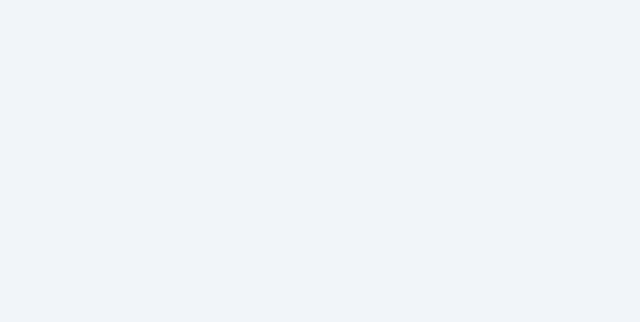
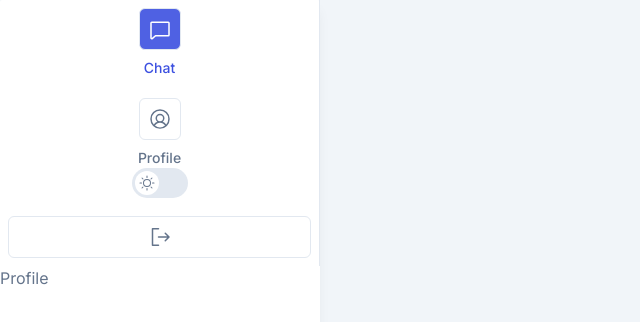
Before and after one commit to Ashrithiiitdm/Chat, a React (Vite) app in the folder client/: page /dashboard/profile in a window 1280 px wide. Before the commit this address had no page. Shown: the top 322 px of the page, without its empty margins (0-640 px from the left). Built offline with nearby package versions, Linux system fonts and the light colour scheme.

Commit message:
Added changes

```diff
--- a/client/src/App.jsx
+++ b/client/src/App.jsx
@@ -1,17 +1,38 @@
-import React from 'react';
-import { Routes, Route } from 'react-router-dom';
+import React, { useEffect } from 'react';
+import { Routes, Route, Navigate } from 'react-router-dom';
 import Messages from './pages/Messages';
 import LoginPage from './pages/auth/Login';
 import SignUp from './pages/auth/SignUp';
 import Verification from './pages/auth/Verification';
+import Profile from './pages/Profile';
+import Layout from './paths';
+
 
 export default function App() {
+  useEffect(() => {
+    const colorMode = JSON.parse(localStorage.getItem('color-mode'));
+    const className = 'dark';
+    const body = window.document.body.classList;
+    if (colorMode) {
+      body.add(className);
+    } else {
+      body.remove(className);
+    }
+
+  }, []);
   return (
     <Routes>
-      <Route index={true} element={<Messages />} />
+      <Route path='/' element={<Navigate to='/auth/login' />} />
+      {/* <Route index={true} element={<Messages />} /> */}
       <Route path='/auth/login' element={<LoginPage />} />
       <Route path='/auth/signup' element={<SignUp />} />
       <Route path='/auth/verify' element={<Verification />} />
-    </Routes>
+
+      <Route path='/dashboard' element={<Layout />} >
+        <Route index element={<Messages />} />
+        <Route path='profile' element={<Profile />} />
+      </Route>
+
+    </Routes >
   )
 }
--- a/client/src/pages/Messages.jsx
+++ b/client/src/pages/Messages.jsx
@@ -1,20 +1,19 @@
 import React from 'react';
-import { ChatList, MsgInbox, Sidebar } from '../section/chat/index';
+import { ChatList, MsgInbox } from '../section/chat';
 import VoiceRecorder from '../components/VoiceRecorder';
 import MediaPicker from '../components/MediaPicker';
 import DocPicker from '../components/DocPicker';
 
 export default function Messages() {
     return (
-        <div className='h-screen overflow-hidden'>
-            <div className='h-full rounded-sm border-stroke bg-white shadow-default dark:border-strokedark dark:bg-boxdark xl:flex'>
-                <Sidebar />
+        <>
+            <div className='flex w-full'>
                 <ChatList />
                 <MsgInbox />
-                <VoiceRecorder />
-                <MediaPicker />
-                <DocPicker />
             </div>
-        </div>
+            <VoiceRecorder />
+            <MediaPicker />
+            <DocPicker />
+        </>
     )
 }
--- /dev/null
+++ b/client/src/pages/Profile.jsx
@@ -0,0 +1,7 @@
+import React from 'react'
+
+export default function Profile() {
+    return (
+        <div>Profile</div>
+    )
+}
--- a/client/src/pages/auth/Login.jsx
+++ b/client/src/pages/auth/Login.jsx
@@ -1,8 +1,9 @@
 import React from "react";
-import { Link } from "react-router-dom";
+import { Link, useNavigate } from "react-router-dom";
 
 
 export default function LoginPage() {
+    const navigate = useNavigate();
     return (
         <div className="flex items-center justify-center h-screen bg-stroke">
             {/* Login Card */}
@@ -17,7 +18,10 @@ export default function LoginPage() {
 
                 {/* Social Login */}
                 <div className="space-y-4">
-                    <button className="w-full flex items-center justify-center gap-2 border border-stroke rounded-md py-2 hover:bg-stroke transition">
+                    <button
+                        onClick={() => { navigate("/dashboard"); }
+                        }
+                        className="w-full flex items-center justify-center gap-2 border border-stroke rounded-md py-2 hover:bg-stroke transition">
                         <span className="mr-2 text-xl text-red-500">
                             <svg
                                 width="20"
@@ -110,6 +114,8 @@ export default function LoginPage() {
 
                     {/* Submit Button */}
                     <button
+                        onClick={() => { navigate("/dashboard"); }
+                        }
                         type="submit"
                         className="w-full flex items-center justify-center gap-2 border border-primary bg-primary text-white rounded-md py-2 hover:bg-opacity-90 transition"
                     >
--- a/client/src/pages/auth/SignUp.jsx
+++ b/client/src/pages/auth/SignUp.jsx
@@ -1,8 +1,10 @@
 import React from "react";
-import { Link } from "react-router-dom";
+import { Link, useNavigate } from "react-router-dom";
 
 
 export default function SignUp() {
+    const navigate = useNavigate();
+
     return (
         <div className="flex items-center justify-center h-screen bg-stroke">
             {/* Login Card */}
@@ -16,7 +18,9 @@ export default function SignUp() {
                 </p>
                 {/* Social Login */}
                 <div className="space-y-4">
-                    <button className="w-full flex items-center justify-center gap-2 border border-stroke rounded-md py-2 hover:bg-stroke transition">
+                    <button
+                        onClick={() => { navigate("/dashboard"); }}
+                        className="w-full flex items-center justify-center gap-2 border border-stroke rounded-md py-2 hover:bg-stroke transition">
                         <span className="mr-2 text-xl text-red-500">
                             <svg
                                 width="20"
@@ -126,6 +130,7 @@ export default function SignUp() {
                     </div>
                     {/* Submit Button */}
                     <button
+                        onClick={() => { navigate("/auth/verify"); }}
                         type="submit"
                         className="w-full flex items-center justify-center gap-2 border border-primary bg-primary text-white rounded-md py-2 hover:bg-opacity-90 transition"
                     >
--- a/client/src/pages/auth/Verification.jsx
+++ b/client/src/pages/auth/Verification.jsx
@@ -1,6 +1,8 @@
 import React from "react";
+import { useNavigate } from "react-router-dom";
 
 export default function Verification() {
+    const navigate = useNavigate();
     return (
         <div className="flex items-center justify-center min-h-screen  text-white">
             <div className="w-full max-w-md p-8 bg-boxdark rounded-lg shadow-md">
@@ -23,7 +25,7 @@ export default function Verification() {
                 </div>
 
                 {/* Button */}
-                <button className="w-full bg-blue-600 hover:bg-blue-500 text-white font-semibold py-2 rounded-md transition">
+                <button onClick={() => { navigate('/dashboard'); }} className="w-full bg-blue-600 hover:bg-blue-500 text-white font-semibold py-2 rounded-md transition">
                     Verify
                 </button>
 
--- /dev/null
+++ b/client/src/paths/Sidebar.jsx
@@ -0,0 +1,66 @@
+import React from "react";
+import { useState } from "react";
+import { useNavigate } from "react-router-dom";
+import {
+    Chat,
+    SignOut,
+    UserCircle,
+} from '@phosphor-icons/react';
+import DarkMode from "../components/DarkMode";
+
+const Icons = [
+    {
+        key: 0,
+        title: 'Chat',
+        icon: <Chat size={24} />,
+        path: '/dashboard'
+    },
+
+    {
+        key: 1,
+        title: 'Profile',
+        icon: <UserCircle size={24} />,
+        path: '/dashboard/profile'
+    }
+];
+
+export default function Sidebar() {
+
+    const navigate = useNavigate();
+    const [selected, setSelected] = useState(0);
+    const handleClick = (key) => {
+        navigate(Icons[key].path);
+        setSelected(key);
+    };
+
+    return (
+        <div className="flex flex-col border-r border-stroke p-2 dark:border-strokedark">
+            <div className="flex flex-col items-center space-y-5">
+                {Icons.map((icon) => (
+                    <div
+                        key={icon.key}
+                        className="space-y-2 flex flex-col text-center hover:cursor-pointer hover:text-primary"
+                        onClick={() => { handleClick(icon.key) }}
+                    >
+                        <div className={`mx-auto border rounded-md border-stroke p-2 dark:border-strokedark ${selected === icon.key && 'bg-primary bg-opacity-90 text-white'}
+                        hover:border-primary dark:hover:border-primary`}>
+                            {icon.icon}
+                        </div>
+                        <span className={`font-medium text-sm ${selected === icon.key && 'text-primary'}`}>{icon.title}</span>
+                    </div>
+                ))}
+            </div>
+
+            <div className="flex flex-col grow"></div>
+            <div className="space-y-4.5">
+                <div className='flex flex-row items-center justify-center'>
+                    <DarkMode />
+                </div>
+
+                <div className="flex flex-row items-center justify-center border rounded-md border-stroke p-2 dark:border-strokedark hover:bg-stone-100 hover:cursor-pointer">
+                    <SignOut size={24} />
+                </div>
+            </div>
+        </div>
+    );
+}
--- /dev/null
+++ b/client/src/paths/index.jsx
@@ -0,0 +1,16 @@
+import React from 'react'
+import { Outlet } from 'react-router-dom'
+import Sidebar from './Sidebar'
+
+export default function Layout() {
+    return (
+        <div className="h-[calc(100vh)]  overflow-hidden sm:h-screen">
+            {/* Sidebar */}
+            <div className="h-full rounded-sm border-stroke bg-white shadow-default dark:border-strokedark dark:bg-boxdark xl:w-1/4">
+                <Sidebar />
+                <Outlet />
+            </div>
+
+        </div>
+    );
+}
--- a/client/src/section/chat/Sidebar.jsx
+++ /dev/null
@@ -1,72 +0,0 @@
-import React from "react";
-import { useState } from "react";
-import {
-    Chat,
-    DotsThreeCircle,
-    SignOut,
-    Users,
-    UserCircle,
-} from '@phosphor-icons/react';
-import DarkMode from "../../components/DarkMode";
-
-const Icons = [
-    {
-        key: 0,
-        title: 'Chat',
-        icon: <Chat size={24} />,
-    },
-    {
-        key: 1,
-        title: 'Groups',
-        icon: <Users size={24} />,
-    },
-    {
-        key: 2,
-        title: 'Profile',
-        icon: <UserCircle size={24} />,
-    },
-    {
-        key: 3,
-        title: 'More',
-        icon: <DotsThreeCircle size={24} />,
-    },
-];
-
-export default function Sidebar() {
-
-    const [selected, setSelected] = useState(0);
-    const handleClick = (key) => {
-        setSelected(key);
-    };
-
-    return (
-        <div className="flex flex-col border-r border-stroke p-2 dark:border-strokedark">
-            <div className="flex flex-col items-center space-y-5">
-                {Icons.map((icon) => (
-                    <div
-                        key={icon.key}
-                        className="space-y-2 flex flex-col text-center hover:cursor-pointer hover:text-primary"
-                        onClick={() => { handleClick(icon.key) }}
-                    >
-                        <div className={`mx-auto border rounded-md border-stroke p-2 dark:border-strokedark ${selected === icon.key && 'bg-primary bg-opacity-90 text-white'}
-                        hover:border-primary dark:hover:border-primary`}>
-                            {icon.icon}
-                        </div>
-                        <span className={`font-medium text-sm ${selected === icon.key && 'text-primary'}`}>{icon.title}</span>
-                    </div>
-                ))}
-            </div>
-
-            <div className="flex flex-col grow"></div>
-            <div className="space-y-4.5">
-                <div className='flex flex-row items-center justify-center'>
-                    <DarkMode />
-                </div>
-
-                <div className="flex flex-row items-center justify-center border rounded-md border-stroke p-2 dark:border-strokedark hover:bg-stone-100 hover:cursor-pointer">
-                    <SignOut size={24} />
-                </div>
-            </div>
-        </div>
-    );
-}
--- a/client/src/section/chat/index.js
+++ b/client/src/section/chat/index.js
@@ -1,3 +1,2 @@
-export { default as Sidebar } from './Sidebar';
 export { default as ChatList } from './Chats';
 export { default as MsgInbox } from './Inbox';
```
Also changed, not shown: 1 other file (tests, documents, lock files or other folders).
